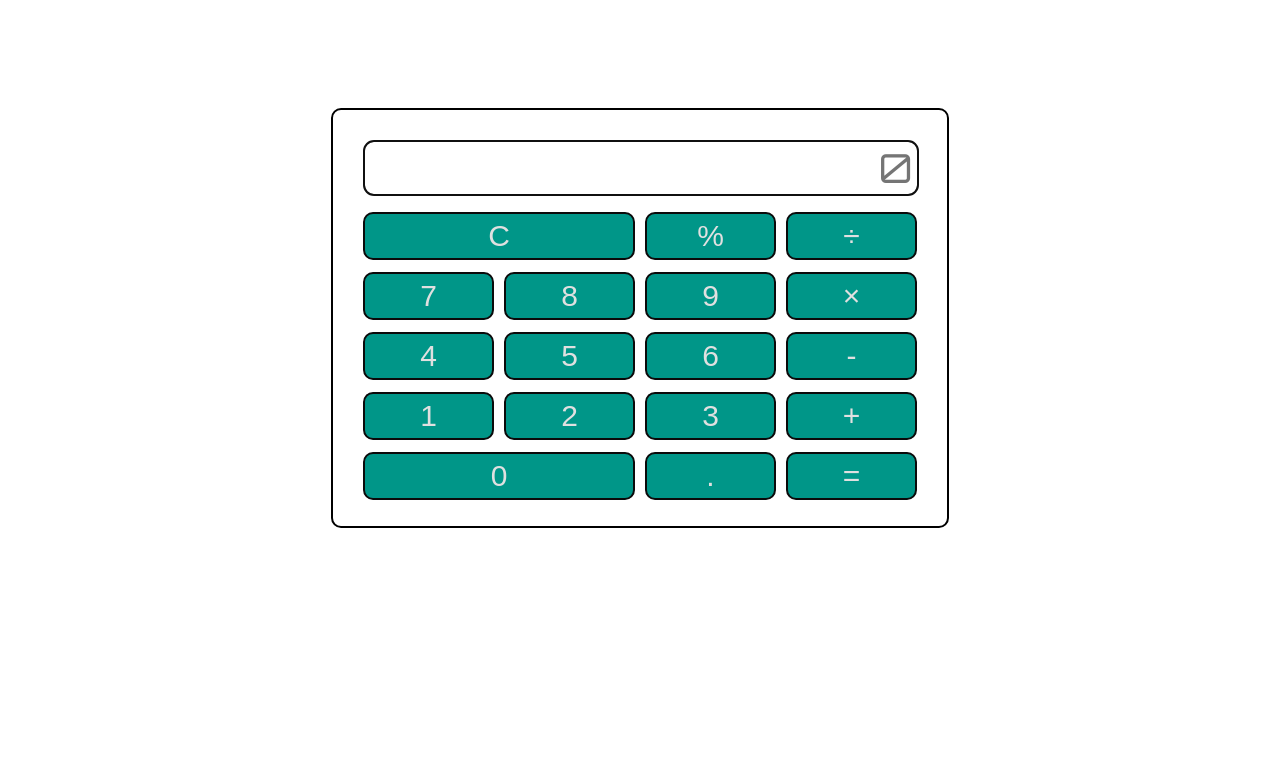
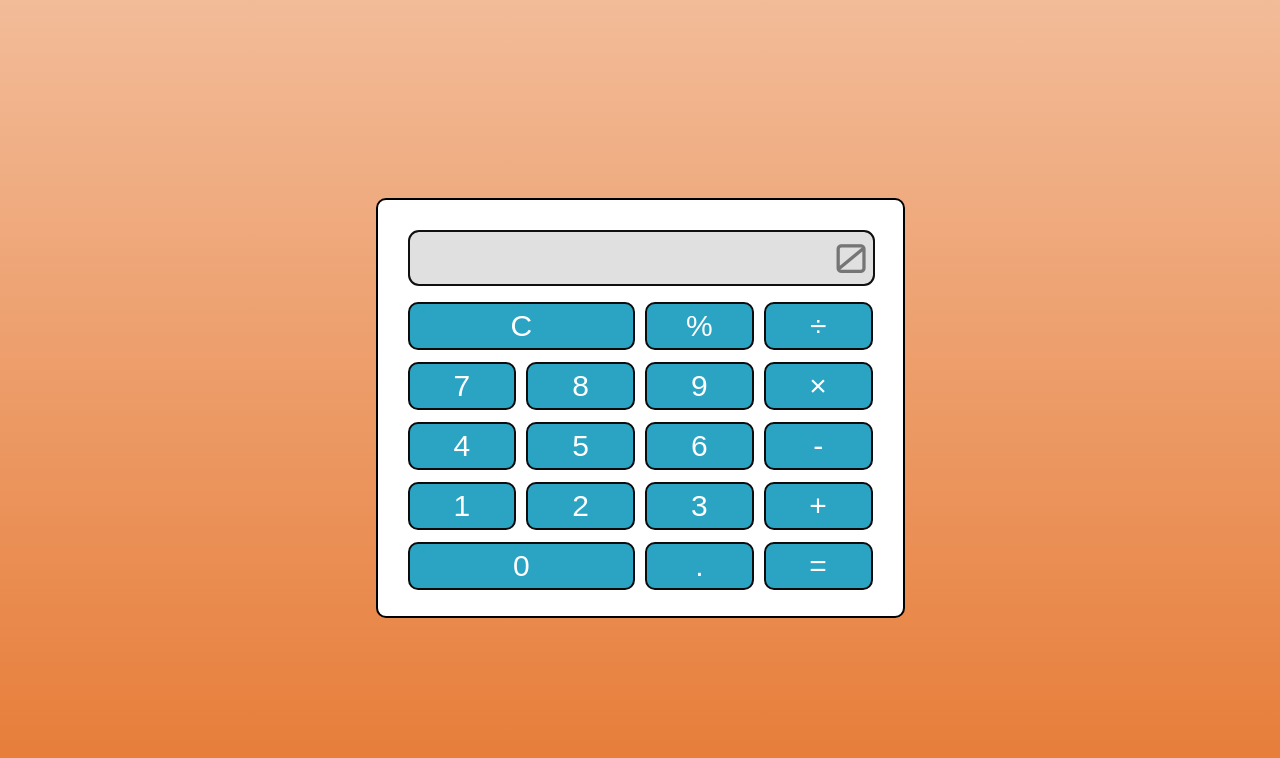
Before and after one commit to amyruth/calculator, a plain HTML site: page index.html in a window 1280 px wide. Drawn offline with nearby package versions, Linux system fonts and the light colour scheme.

Commit message:
changed colors and position...at least I did something to it

```diff
--- a/app.js
+++ b/app.js
@@ -17,8 +17,6 @@ clearKey.addEventListener("click", () => {
 	currentKey = "";
   	calcWindow.value = null;
 });
-
-// git status
 
 // changed to event iistener on parent element. I forgot about that
 //need to add condition to prevent multiple decimals in a row
--- a/styles.css
+++ b/styles.css
@@ -3,16 +3,14 @@ body {
   justify-content: center;
   align-items: center;
   font-family: "Space Mono", monospace;
+  background-image: linear-gradient(180deg, rgba(230, 121, 51, 0.5), rgba(230, 121, 51, 1));
+  height: 100vh;
 }
 .calc-body {
   border: 2px solid black;
+  background: #fff;
   padding: 30px;
-  /* 	margin: 40px auto; */
-  margin-top: 100px;
-  align-self: center;
-  max-width: 50%;
-  justify-content: center;
-  align-items: center;
+  max-width: 465px;
 }
 
 .calc-button {
@@ -20,11 +18,12 @@ body {
   justify-content: center;
   align-self: center;
   border: 2px solid #0b0b0b;
-  background-color: #009688;
-  color: #e0e0e0;
+  background-color: #2BA3C3;
+  color: #fff;
   padding: 5px;
   /* text-align: center; */
   font-size: 30px;
+  /* font-weight: bold; */
   /* padding: 10px; */
 
 }
@@ -35,12 +34,13 @@ body {
 
 /* added calc width because input was always longer than keypad and adding padding to the inside made it longer.  */
 .calc-window {
+  background: #e0e0e0;
   width: calc(100% - 9px);
   margin-bottom: 20px;
   text-align: right;
   color: #000;
   font-size: 40px;
-  background: none;
+  /* background: none; */
   /* border-bottom: 2px solid #666; */
   border: 2px solid #222;
   padding-right: 5px;
```
